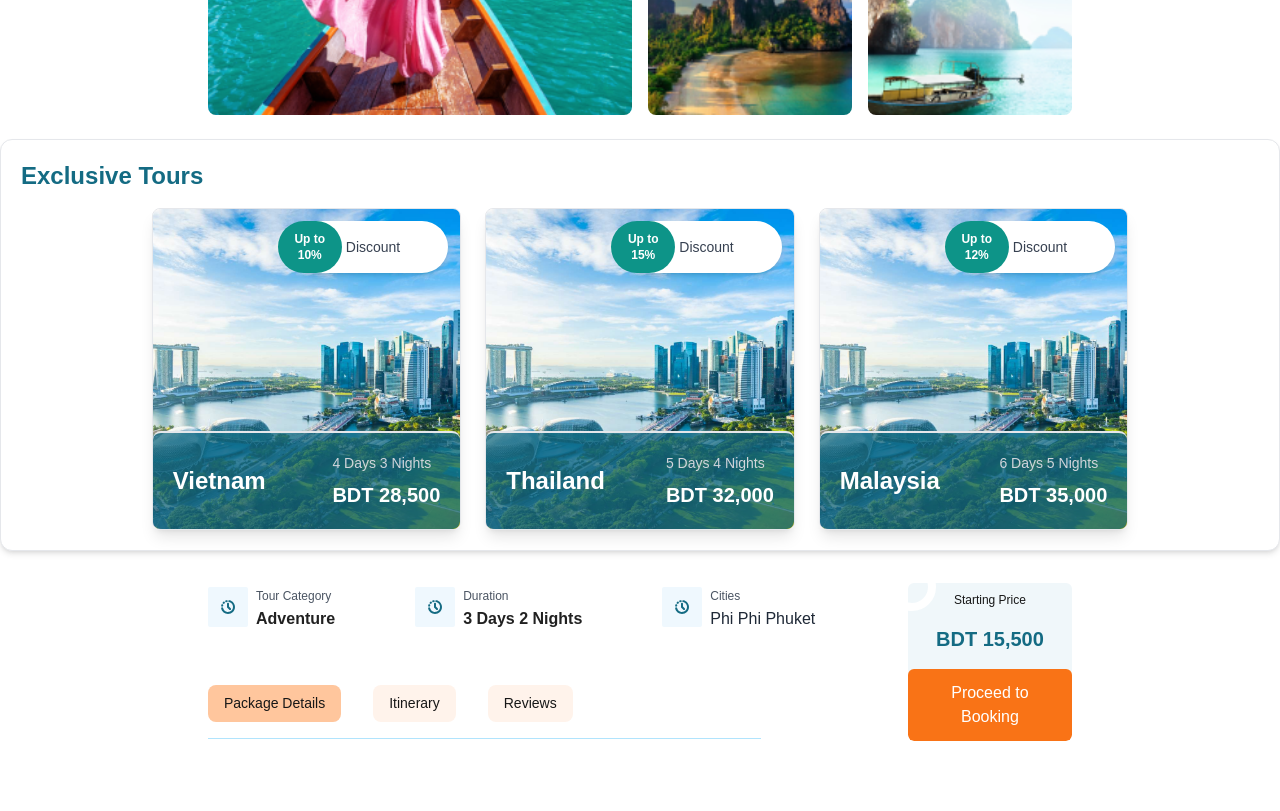
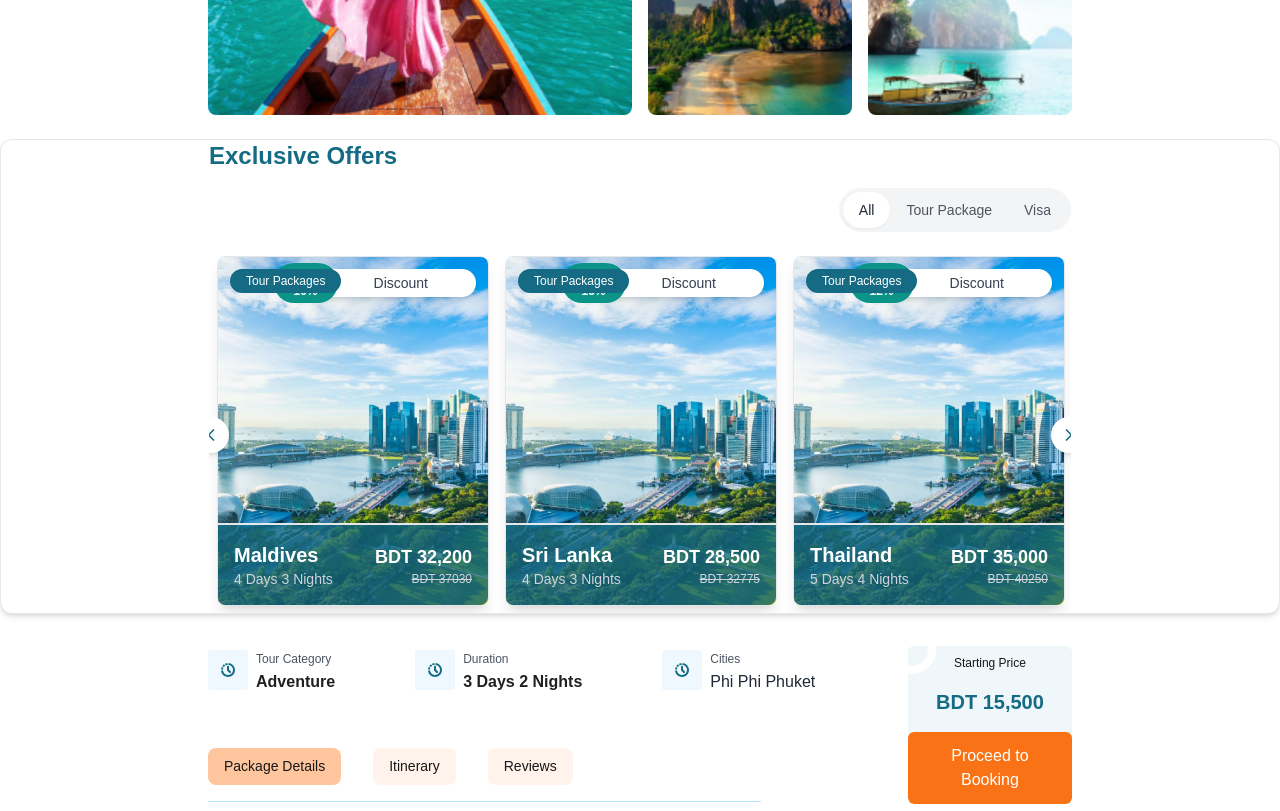
Before and after one commit to NomanSadick/tripNest-first-task, a Next.js app: page / in a window 1280 px wide. Shown: the part 440-1251 px from the top of the page. Built offline with nearby package versions, Linux system fonts and the light colour scheme; a web font is replaced by a local one.

Commit message:
tour card data dynamically update and slik work witout dots

```diff
--- a/app/data/TourCardData.ts
+++ b/app/data/TourCardData.ts
@@ -1,31 +1,89 @@
-import { TourCardInfo } from "../types/TourCard";
+import type { TourCardInfo } from "../types/TourCard"
 
 export const TourCardData: TourCardInfo[] = [
+  // Tour Packages
   {
     id: 1,
-    destination: 'Vietnam',
-    duration: '4 Days 3 Nights',
-    price: 28500,
-    currency: 'BDT',
-    discount: 'Up to 10%',
-    image: '/images/bg.jpg',
+    destination: "Maldives",
+    duration: "4 Days 3 Nights",
+    price: 32200,
+    currency: "BDT",
+    discount: "Up to 10%",
+    image: "/images/bg.jpg",
+    type: "tour",
   },
   {
     id: 2,
-    destination: 'Thailand',
-    duration: '5 Days 4 Nights',
-    price: 32000,
-    currency: 'BDT',
-    discount: 'Up to 15%',
-    image: '/images/bg.jpg',
+    destination: "Sri Lanka",
+    duration: "4 Days 3 Nights",
+    price: 28500,
+    currency: "BDT",
+    discount: "Up to 15%",
+    image: "/images/bg.jpg",
+    type: "tour",
   },
   {
     id: 3,
-    destination: 'Malaysia',
-    duration: '6 Days 5 Nights',
+    destination: "Thailand",
+    duration: "5 Days 4 Nights",
     price: 35000,
-    currency: 'BDT',
-    discount: 'Up to 12%',
-    image: '/images/bg.jpg',
+    currency: "BDT",
+    discount: "Up to 12%",
+    image: "/images/bg.jpg",
+    type: "tour",
   },
-];
+
+  // Visa Services
+  {
+    id: 4,
+    destination: "Thailand",
+    duration: "E-Visa",
+    price: 9500,
+    currency: "BDT",
+    discount: "Up to 5%",
+    image: "/images/bg.jpg",
+    type: "visa",
+  },
+  {
+    id: 5,
+    destination: "Malaysia",
+    duration: "Tourist Visa",
+    price: 12000,
+    currency: "BDT",
+    discount: "Up to 8%",
+    image: "/images/bg.jpg",
+    type: "visa",
+  },
+  {
+    id: 6,
+    destination: "Singapore",
+    duration: "Business Visa",
+    price: 15000,
+    currency: "BDT",
+    discount: "Up to 7%",
+    image: "/images/bg.jpg",
+    type: "visa",
+  },
+
+  // Hotel Packages
+  {
+    id: 7,
+    destination: "Cox's Bazar",
+    duration: "3 Days 2 Nights",
+    price: 18000,
+    currency: "BDT",
+    discount: "Up to 20%",
+    image: "/images/bg.jpg",
+    type: "hotel",
+  },
+  {
+    id: 8,
+    destination: "Sylhet",
+    duration: "2 Days 1 Night",
+    price: 12500,
+    currency: "BDT",
+    discount: "Up to 15%",
+    image: "/images/bg.jpg",
+    type: "hotel",
+  },
+]
--- a/app/types/TourCard.ts
+++ b/app/types/TourCard.ts
@@ -6,4 +6,5 @@ export interface TourCardInfo {
   currency: string;
   discount: string;
   image: string;
+  type: string
 }
--- a/components/TourCard.tsx
+++ b/components/TourCard.tsx
@@ -1,53 +1,178 @@
-import { TourCardData } from "@/app/data/TourCardData"; // Import the data directly
-import Image from "next/image"; // If you're using images in Next.js
+"use client"
+import { useState } from "react"
+import dynamic from "next/dynamic"
+import "slick-carousel/slick/slick.css"
+import "slick-carousel/slick/slick-theme.css"
+import { ChevronLeft, ChevronRight } from "lucide-react"
+import { TourCardData } from "@/app/data/TourCardData"
 
-const TourCard = () => {
+// Dynamically import react-slick
+const Slider = dynamic(() => import("react-slick"), { ssr: false })
+
+const ExclusiveOffers = () => {
+  const [activeTab, setActiveTab] = useState<string>("all")
+
+  // Filter data based on active tab
+  const filteredData =
+    activeTab === "all"
+      ? TourCardData
+      : TourCardData.filter((item) => {
+          if (activeTab === "tour") return item.type === "tour"
+          if (activeTab === "visa") return item.type === "visa"
+          if (activeTab === "hotel") return item.type === "hotel"
+          return true
+        })
+
+  // Custom arrow components for the slider
+  const PrevArrow = (props: any) => {
+    const { onClick } = props
     return (
-    <div className="w-full bg-white border rounded-xl shadow-md mt-6">
-      <div className="p-5">
-        <p className="text-[#146B83] text-2xl font-semibold mb-4">
-          Exclusive Tours
-        </p>
-        <div className="flex flex-wrap gap-6 justify-center">
-          {TourCardData.map((tour, index) => (
-            <div
-              key={index}
-              className="max-w-lg w-full md:w-1/3 lg:w-1/4 rounded-lg overflow-hidden shadow-lg border border-gray-200 relative"
+      <button
+        className="absolute left-0 top-1/2 -translate-y-1/2 z-10 bg-white rounded-full p-2 shadow-md -ml-4"
+        onClick={onClick}
       >
+        <ChevronLeft className="h-5 w-5 text-[#146B83] "/>
+      </button>
+    )
+  }
+
+  const NextArrow = (props: any) => {
+    const { onClick } = props
+    return (
+      <button
+        className="absolute right-0 top-1/2 -translate-y-1/2 z-10 bg-white rounded-full p-2 shadow-md -mr-4"
+        onClick={onClick}
+      >
+        <ChevronRight className="h-5 w-5 text-[#146B83]" />
+      </button>
+    )
+  }
+
+  // Slider settings
+  const settings = {
+    dots: true,
+    infinite: true,
+    speed: 500,
+    slidesToShow: 3,
+    slidesToScroll: 1,
+    prevArrow: <PrevArrow />,
+    nextArrow: <NextArrow />,
+    responsive: [
+      {
+        breakpoint: 1280,
+        settings: { slidesToShow: 2 },
+      },
+      {
+        breakpoint: 1024,
+        settings: { slidesToShow: 2 },
+      },
+      {
+        breakpoint: 640,
+        settings: { slidesToShow: 1 },
+      },
+    ],
+    customPaging: (i: number) => (
+      <div className="w-3 h-3 bg-[#146B83] rounded-full mt-8 mx-2"></div> // Adjust dot size and color
+    ),
+  }
+
+  return (
+    <div className="w-full bg-white border rounded-xl shadow-md mt-6 container-custom">
+      <div className="flex flex-col">
+        {/* Title */}
+        <div className="flex justify-between items-center mb-4">
+          <h2 className="text-[#146B83] text-2xl font-semibold">Exclusive Offers</h2>
+        </div>
+
+        {/* Tabs */}
+        <div className="flex justify-end mb-6">
+          <div className="inline-flex bg-gray-100 rounded-full p-1">
+            <button
+              onClick={() => setActiveTab("all")}
+              className={`px-4 py-2 rounded-full text-sm font-medium ${
+                activeTab === "all" ? "bg-white text-gray-800 shadow-sm" : "text-gray-600 hover:text-gray-800"
+              }`}
+            >
+              All
+            </button>
+            <button
+              onClick={() => setActiveTab("tour")}
+              className={`px-4 py-2 rounded-full text-sm font-medium ${
+                activeTab === "tour" ? "bg-white text-gray-800 shadow-sm" : "text-gray-600 hover:text-gray-800"
+              }`}
+            >
+              Tour Package
+            </button>
+            <button
+              onClick={() => setActiveTab("visa")}
+              className={`px-4 py-2 rounded-full text-sm font-medium ${
+                activeTab === "visa" ? "bg-white text-gray-800 shadow-sm" : "text-gray-600 hover:text-gray-800"
+              }`}
+            >
+              Visa
+            </button>
+          </div>
+        </div>
+
+        {/* Tour Cards Slider */}
+        <div className="w-full overflow-hidden">
+          {filteredData.length > 0 ? (
+            <Slider {...settings}>
+              {filteredData.map((tour) => (
+                <div key={tour.id} className="px-2">
+                  <div className="rounded-lg overflow-hidden shadow-lg border border-gray-200 relative h-[350px]"> {/* Increased height */}
                     {/* Background Image */}
                     <div
-                className="h-80 bg-cover bg-center bg-no-repeat relative"
-                style={{ backgroundImage: `url(${tour.image})` }}
+                      className="h-full bg-cover bg-center bg-no-repeat relative"
+                      style={{
+                        backgroundImage: `url(${tour.image})`,
+                        backgroundSize: "cover",
+                      }}
                     ></div>
 
                     {/* Discount Badge */}
-              <div className="absolute top-3 right-3 bg-white px-12 py-4 rounded-full flex items-center shadow-md">
-                <span className="bg-teal-600 text-white text-xs font-bold px-2 py-[10px] rounded-full absolute -left-3 w-16 text-center">
+                    <div className="absolute top-3 right-3 bg-white px-12 py-1 rounded-full flex items-center shadow-md">
+                      <span className="bg-teal-600 text-white text-xs font-bold px-2 py-1 rounded-full absolute -left-3 w-16 text-center">
                         {tour.discount}
                       </span>
-                <span className="ml-2 text-gray-700 text-sm">Discount</span>
+                      <span className="ml-10 text-gray-700 text-sm">Discount</span>
+                    </div>
+
+                    {/* Type Badge */}
+                    <div className="absolute top-3 left-3 bg-[#146B83] text-white px-4 py-1 rounded-full text-xs font-medium">
+                      {tour.type === "tour" ? "Tour Packages" : tour.type === "visa" ? "E-Visa" : "Hotel"}
                     </div>
 
                     {/* Transparent Floating Info Box */}
-              <div className="absolute bottom-0 left-0 w-full bg-[#146B83] bg-opacity-75 text-white p-5 border-t-2 rounded-lg">
+                    <div className="absolute bottom-0 left-0 w-full bg-[#146B83] bg-opacity-75 text-white p-4 border-t-2 rounded-b-lg">
                       <div className="flex justify-between items-center">
                         <div>
-                    <span className="text-2xl font-bold">{tour.destination}</span>
+                          <span className="text-xl font-bold">{tour.destination}</span>
+                          <p className="text-sm text-gray-300">{tour.duration}</p>
                         </div>
-                  <div>
-                    <p className="text-sm text-gray-300">{tour.duration}</p>
-                    <p className="text-xl font-bold mt-2">
+                        <div className="text-right">
+                          <p className="text-lg font-bold">
                             {tour.currency} {tour.price.toLocaleString()}
                           </p>
+                          {tour.type === "tour" && (
+                            <p className="text-xs text-gray-300 line-through">
+                              {tour.currency} {(tour.price * 1.15).toFixed(0)}
+                            </p>
+                          )}
+                        </div>
                       </div>
                     </div>
                   </div>
                 </div>
               ))}
+            </Slider>
+          ) : (
+            <div className="text-center py-10 text-gray-500">No offers available for this category</div>
+          )}
         </div>
       </div>
     </div>
-  );
-};
+  )
+}
 
-export default TourCard;
+export default ExclusiveOffers
--- a/package.json
+++ b/package.json
@@ -13,6 +13,7 @@
     "@fortawesome/react-fontawesome": "^0.2.2",
     "@hookform/error-message": "^2.0.1",
     "@hookform/resolvers": "^3.10.0",
+    "lucide-react": "^0.479.0",
     "next": "15.1.6",
     "react": "^19.0.0",
     "react-dom": "^19.0.0",
```
Also changed, not shown: 1 other file (tests, documents, lock files or other folders). Lines whose indentation alone changed are shown as unchanged.
